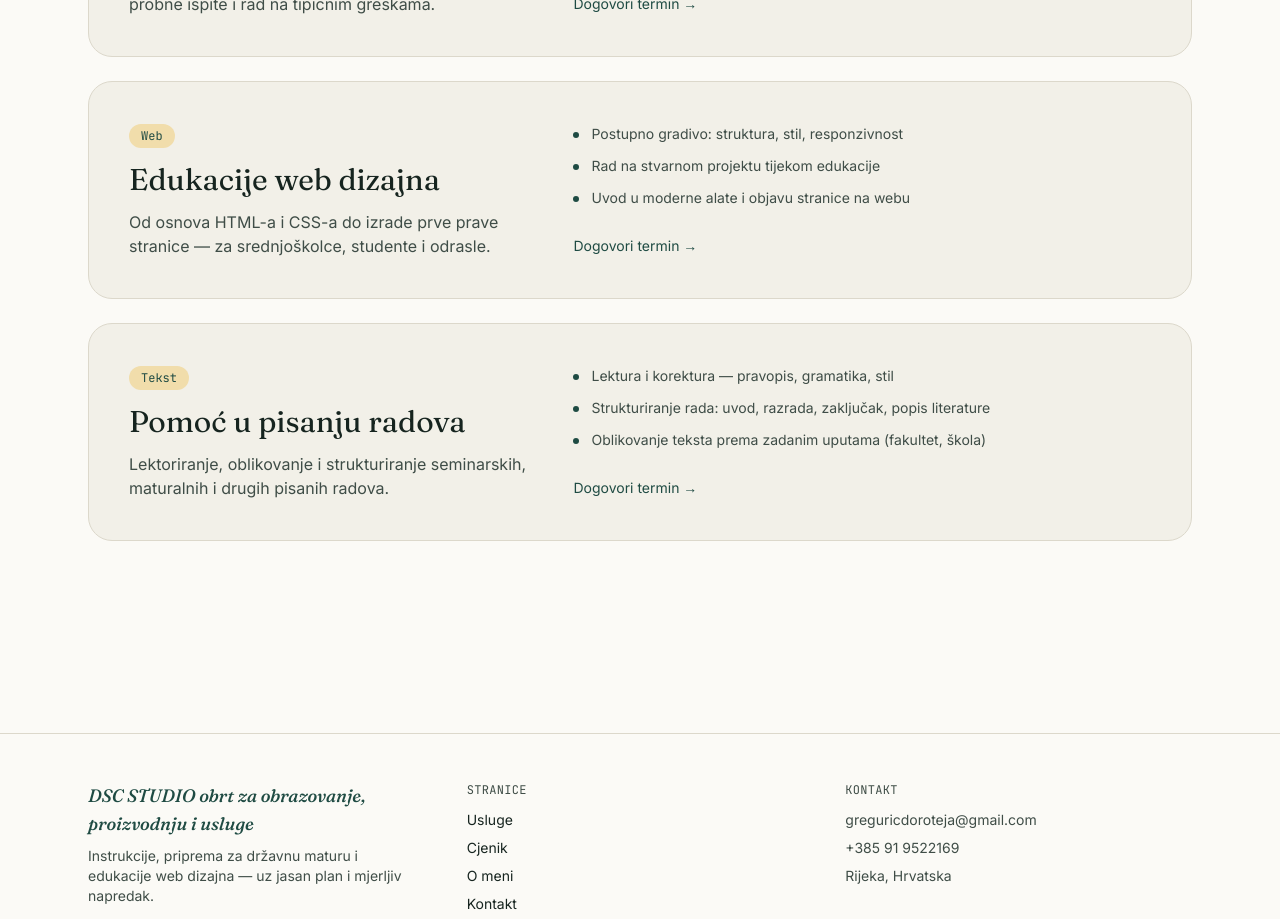
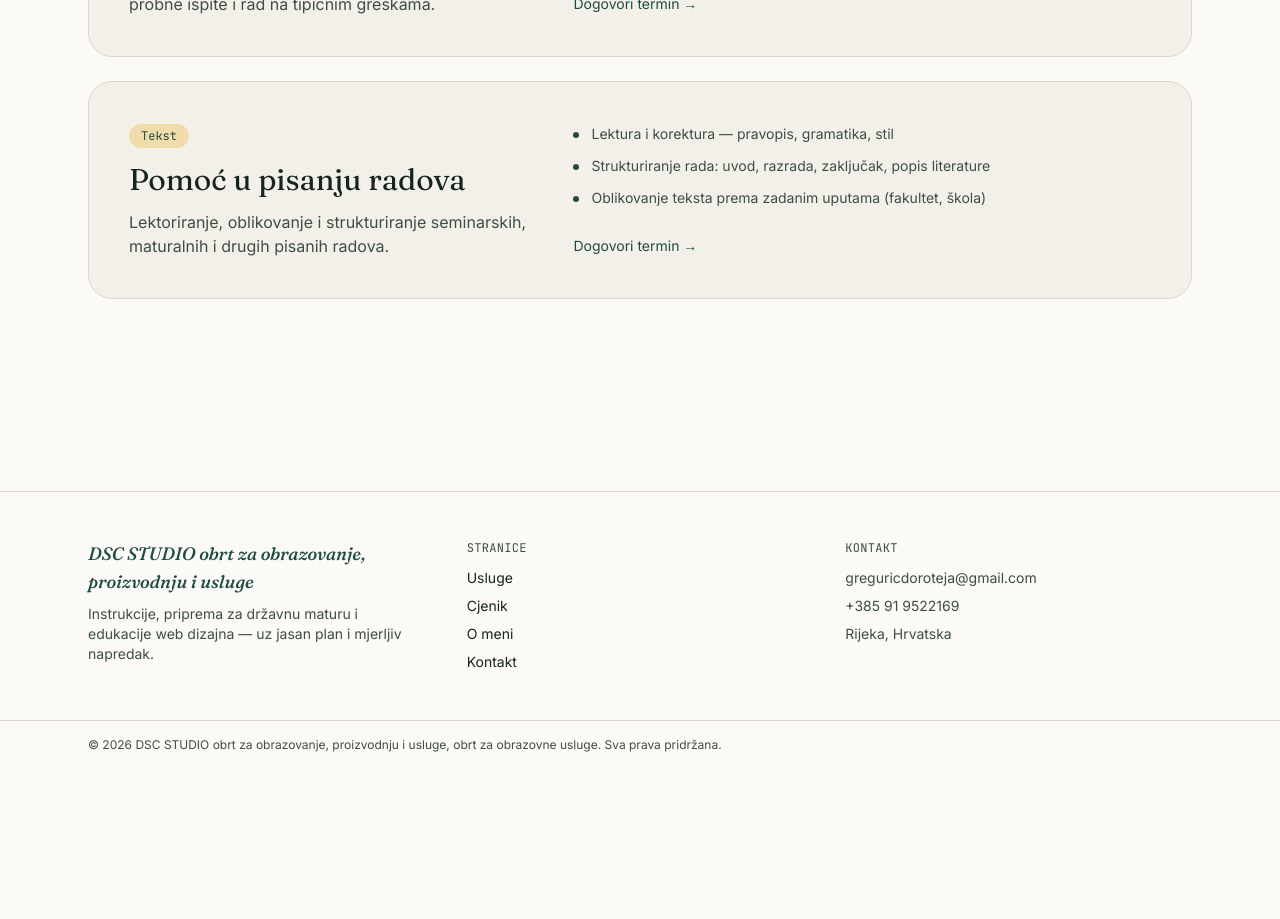
Before and after one commit to D0rina/dsc-studio, a Next.js app: page /usluge in a window 1280 px wide. Shown: the part 780-1699 px from the top of the page. After the commit the page ends 1549 px from the top, so only its background shows below. Built offline with nearby package versions, Linux system fonts and the light colour scheme.

Commit message:
izbacene edukacije iz web dizajna i usluge smanjene na 3 stupca

```diff
--- a/app/page.tsx
+++ b/app/page.tsx
@@ -59,7 +59,7 @@ export default function Home() {
               <span className="mark">znanja</span> koje se vidi u ocjeni.
             </h1>
             <p className="text-ink-soft text-lg mb-8 max-w-md">
-             DSC STUDIO je obrt za obrazovanje, izradu i savjetovanje — ova
+              DSC STUDIO je obrt za obrazovanje, izradu i savjetovanje — ova
               stranica pokriva instrukcije, edukacije i pisanje radova, uz
               jasan plan kako doći do cilja, korak po korak.
             </p>
@@ -88,7 +88,7 @@ export default function Home() {
             <h2 className="text-2xl md:text-3xl mb-10 max-w-xl">
               Tri načina da napredujemo zajedno
             </h2>
-            <div className="grid md:grid-cols-2 lg:grid-cols-4 gap-6">
+            <div className="grid md:grid-cols-2 lg:grid-cols-3 gap-6">
               {services.map((s) => (
                 <div
                   key={s.title}
--- a/app/usluge/page.tsx
+++ b/app/usluge/page.tsx
@@ -27,18 +27,7 @@ const groups = [
       "Fokus na teme koje najčešće nose bodove",
     ],
   },
-  {
-    id: "web-dizajn",
-    tag: "Web",
-    title: "Edukacije web dizajna",
-    lead:
-      "Od osnova HTML-a i CSS-a do izrade prve prave stranice — za srednjoškolce, studente i odrasle.",
-    points: [
-      "Postupno gradivo: struktura, stil, responzivnost",
-      "Rad na stvarnom projektu tijekom edukacije",
-      "Uvod u moderne alate i objavu stranice na webu",
-    ],
-  },
+
   {
     id: "pisanje-radova",
     tag: "Tekst",
```
